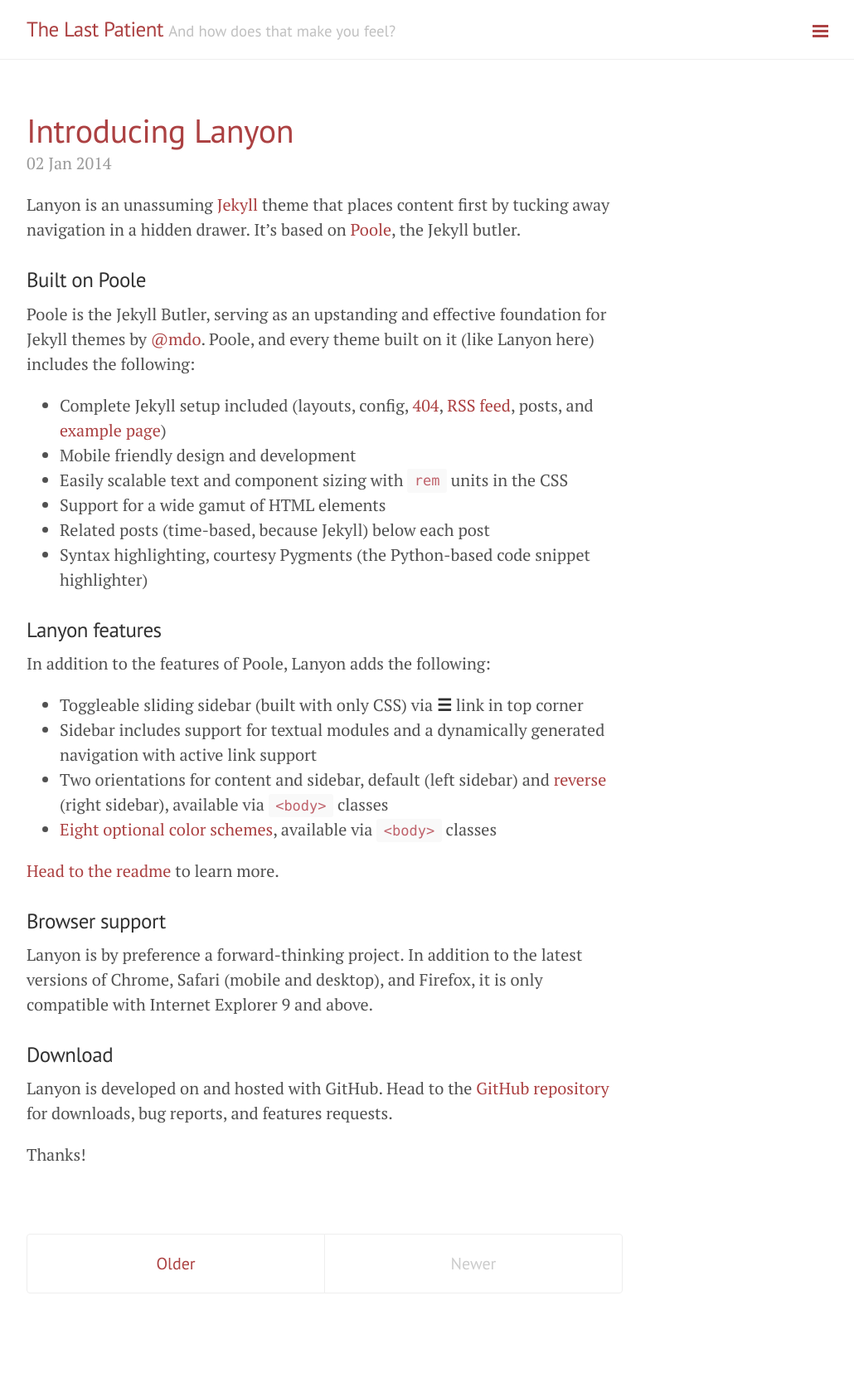
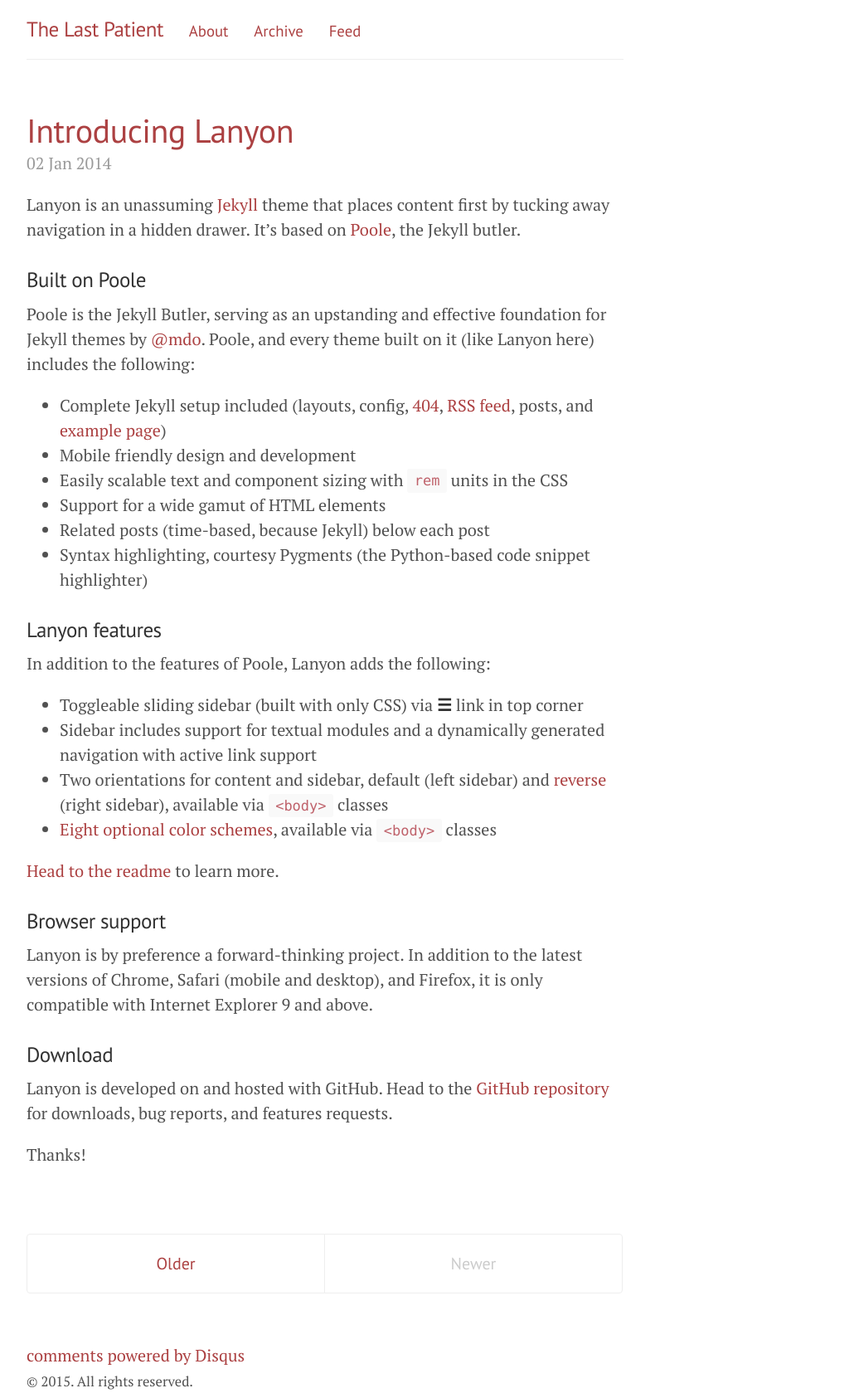
Before and after one commit to thelastpatient/thelastpatient.github.io, a Jekyll site: the page built from index.html, in a window 1280 px wide. Shown: the whole page at 83% size, without its empty margins (248-1278 px from the left). Built offline with Jekyll 4.4.1, drawn with Linux system fonts in a browser that asks for light colours; Markdown is read by kramdown in place of the engine named in the settings; the list of posts is cut into pages by our own code; comment, search, counter and statistics services are not loaded; before the commit the page ends 1619 px from its top, so only the background shows below that.

Commit message:
lose sidebar, add comments on index.html, make sure consistent with specific posts

```diff
--- a/_config.yml
+++ b/_config.yml
@@ -2,20 +2,36 @@
 markdown:         redcarpet
 highlighter:      pygments
 
+pages_list:
+  About:          '/about'
+  Archive:        '/archive'
+  Feed:           '/atom.xml'
+
 # Permalinks
+#
+# Use of `relative_permalinks` ensures post links from the index work properly.
 permalink:        pretty
+relative_permalinks: true
 
 # Setup
 title:            The Last Patient
 tagline:          'And how does that make you feel?'
 description:      'Exploring the American psyche horizontally, from this ever-so-comfortable sofa. Web template based on the <a href="http://lanyon.getpoole.com/">lanyon</a> Jekyll theme.'
 url:              http://thelastpatient.github.io
+disqusid:         thelastpatient
 
 author:
   name:           'Ben Prince'
   # url:            https://twitter.com/mdo
 
 paginate:         1
+
+# Assets
+#
+# We specify the directory for Jekyll so we can use @imports.
+sass:
+  sass_dir:       _sass
+  style:          :compressed
 
 # Custom vars
 version:          2.0.0
--- a/_includes/comments.html
+++ b/_includes/comments.html
@@ -4,7 +4,11 @@
 <script type="text/javascript">
   /* * * CONFIGURATION VARIABLES: EDIT BEFORE PASTING INTO YOUR WEBPAGE * * */
   var disqus_shortname = 'thelastpatient'; // required: replace example with your forum shortname
-  var disqus_identifier = "{{ site.disqusid }}{{ page.url | replace:'index.html','' }}";
+{% if post.url != nil %}
+  var disqus_identifier = "{{ site.disqusid }}{{ post.url | replace:'index.html/','' }}"; // only one of page or post will be set
+{% else %}
+  var disqus_identifier = "{{ site.disqusid }}{{ page.url | replace:'index.html/','' }}"; // only one of page or post will be set
+{% endif %}
 
   /* * * DON'T EDIT BELOW THIS LINE * * */
   (function() {
--- a/_layouts/default.html
+++ b/_layouts/default.html
@@ -1,29 +1,33 @@
 <!DOCTYPE html>
-<html xmlns="http://www.w3.org/1999/xhtml" xml:lang="en" lang="en-us">
+<html lang="en">
 
   {% include head.html %}
 
-  <body class="theme-base-08 layout-reverse">
+  <body class="theme-base-08">
 
-    {% include sidebar.html %}
+    <div class="container content">
+      <header class="masthead">
+        <h3 class="masthead-title">
+          <a href="{{ site.baseurl }}/" title="Home">{{ site.title }}</a>
+          {% for page in site.pages_list %}
+            &nbsp;&nbsp;&nbsp;
+            <small><a href="{{ page[1]  }}">{{ page[0] }}</a></small>
+          {% endfor %}
+          <!--
+          <small>{{ site.tagline }}</small>
+          -->
+        </h3>
+      </header>
 
-    <!-- Wrap is the content to shift when toggling the sidebar. We wrap the
-         content to avoid any CSS collisions with our real content. -->
-    <div class="wrap">
-      <div class="masthead">
-        <div class="container">
-          <label for="sidebar-checkbox" class="sidebar-toggle"></label>
+      <main>
+        {{ content }}
+      </main>
 
-          <h3 class="masthead-title">
-            <a href="/" title="Home">{{ site.title }}</a>
-            <small>{{ site.tagline }}</small>
-          </h3>
-        </div>
-      </div>
-
-      <div class="container content">
-        {{ content }}
-      </div>
+      <footer class="footer">
+        <small>
+          &copy; <time datetime="{{ site.time | date_to_xmlschema }}">{{ site.time | date: '%Y' }}</time>. All rights reserved.
+        </small>
+      </footer>
     </div>
 
   </body>
--- a/_layouts/page.html
+++ b/_layouts/page.html
@@ -2,7 +2,7 @@
 layout: default
 ---
 
-<div class="page">
+<article class="page">
   <h1 class="page-title">{{ page.title }}</h1>
   {{ content }}
-</div>
+</article>
--- a/index.html
+++ b/index.html
@@ -1,9 +1,11 @@
 ---
 layout: default
+comments: True
 ---
 
 <div class="posts">
   {% for post in paginator.posts %}
+  {% assign frontpost = post %}
   <div class="post">
     <h1 class="post-title">
       <a href="{{ post.url }}">
@@ -34,3 +36,6 @@
     <span class="pagination-item newer">Newer</span>
   {% endif %}
 </div>
+
+{% assign post = frontpost %}
+{% include comments.html %}
```
Also changed, not shown: _layouts/post.html (+9 -8 lines).
